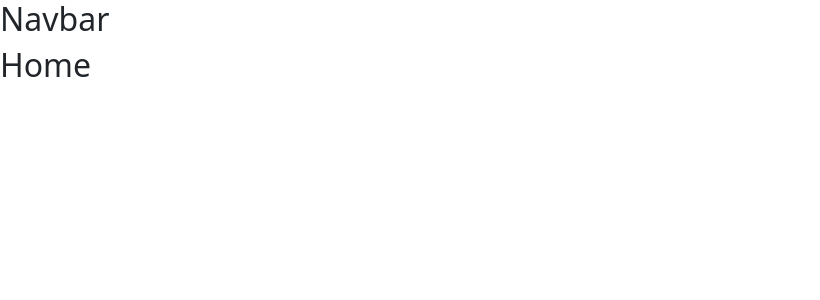
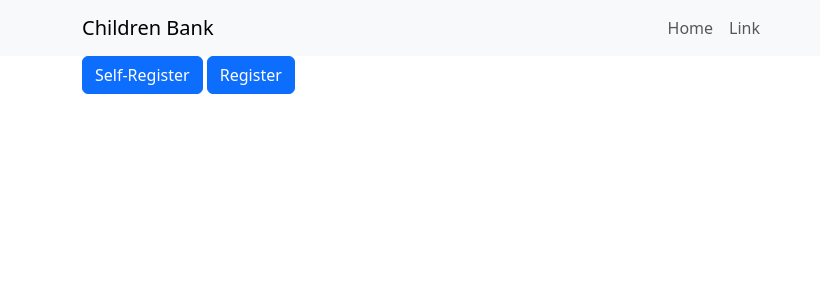
Before and after one commit to him-05-2000/ReduxReactApp, a React (Create React App) app in the folder bankservice/: page / in a window 1280 px wide. Shown: the top 300 px of the page, without its empty margins (0-820 px from the left). Built offline with nearby package versions, Linux system fonts and the light colour scheme.

Commit message:
Navbar and home

```diff
--- a/bankservice/package.json
+++ b/bankservice/package.json
@@ -9,6 +9,7 @@
     "axios": "^1.5.0",
     "bootstrap": "^5.3.1",
     "react": "^18.2.0",
+    "react-bootstrap": "^2.8.0",
     "react-dom": "^18.2.0",
     "react-redux": "^8.1.2",
     "react-router-dom": "^6.16.0",
--- a/bankservice/public/index.html
+++ b/bankservice/public/index.html
@@ -9,6 +9,7 @@
       name="description"
       content="Web site created using create-react-app"
     />
+
     <link rel="apple-touch-icon" href="%PUBLIC_URL%/logo192.png" />
     <!--
       manifest.json provides metadata used when your web app is installed on a
@@ -39,5 +40,7 @@
       To begin the development, run `npm start` or `yarn start`.
       To create a production bundle, use `npm run build` or `yarn build`.
     -->
+
+
   </body>
 </html>
--- a/bankservice/src/App.js
+++ b/bankservice/src/App.js
@@ -4,11 +4,11 @@ import React from 'react';
 import Register from "./components/Register";
 import Selfregister from './components/Selfregister';
 import Home from './components/Home'
-import Navbar from './components/Navbar'
+import NavBar from './components/Navbar'
 
 function App() {
    const router=createBrowserRouter(createRoutesFromElements(
-      <Route path="/" element={<Navbar />}>
+      <Route path="/" element={<NavBar />}>
         <Route index element={<Home />}></Route>
         <Route path="/Register" element={<Register />}></Route>
         <Route path="/Selfregister" element={<Selfregister />}></Route>
--- a/bankservice/src/components/Home.js
+++ b/bankservice/src/components/Home.js
@@ -1,6 +1,13 @@
+import Button from "react-bootstrap/Button";
+
 const Home = () => {
   return (
-    <h2>Home</h2>
-  )
-}
-export default Home
+    <>
+      <div className="container" style={{'justifyContent':'center','alignItems':'center'}}>
+        <Button variant="primary">Self-Register</Button>{" "}
+        <Button variant="primary">Register</Button>{" "}
+      </div>
+    </>
+  );
+};
+export default Home;
--- a/bankservice/src/components/Navbar.js
+++ b/bankservice/src/components/Navbar.js
@@ -1,13 +1,31 @@
 import { Outlet } from "react-router-dom";
+import Container from "react-bootstrap/Container";
+import Nav from "react-bootstrap/Nav";
+import Navbar from "react-bootstrap/Navbar";
 
-const Navbar = () => {
+
+
+const NavBar = () => {
   return (
     <>
-      <h2>Navbar</h2>
+      <Navbar expand="lg" className="bg-body-tertiary">
+        <Container>
+          <div className="justify content-end">
+            <Navbar.Brand href="#home">Children Bank</Navbar.Brand>
+          </div>
+          <Navbar.Toggle aria-controls="basic-navbar-nav" />
+          <Navbar.Collapse id="basic-navbar-nav">
+            <Nav className="mx-auto">
+              <Nav.Link href="#home">Home</Nav.Link>
+              <Nav.Link href="#link">Link</Nav.Link>
+            </Nav>
+          </Navbar.Collapse>
+        </Container>
+      </Navbar>
       <main>
         <Outlet></Outlet>
       </main>
     </>
   );
 };
-export default Navbar;
+export default NavBar;
```
Also changed, not shown: 1 other file (tests, documents, lock files or other folders).
